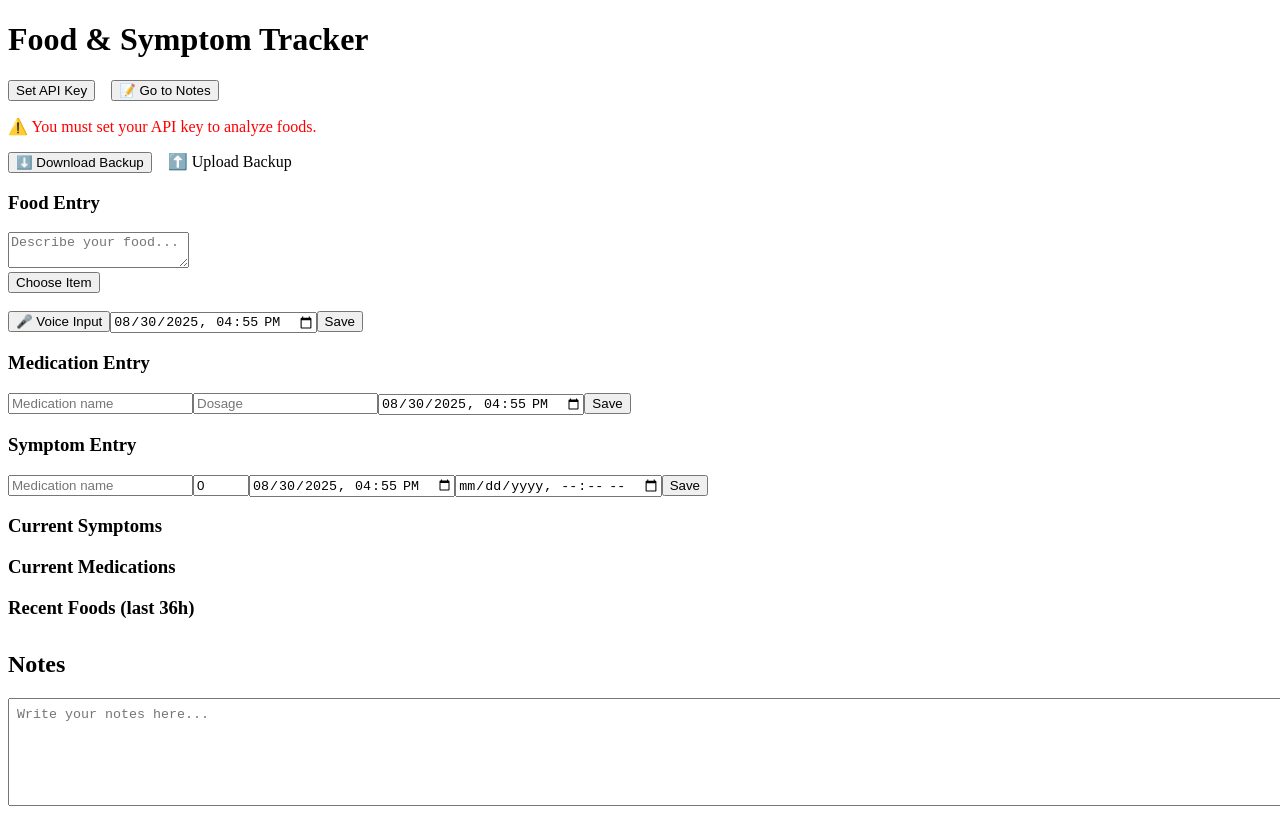
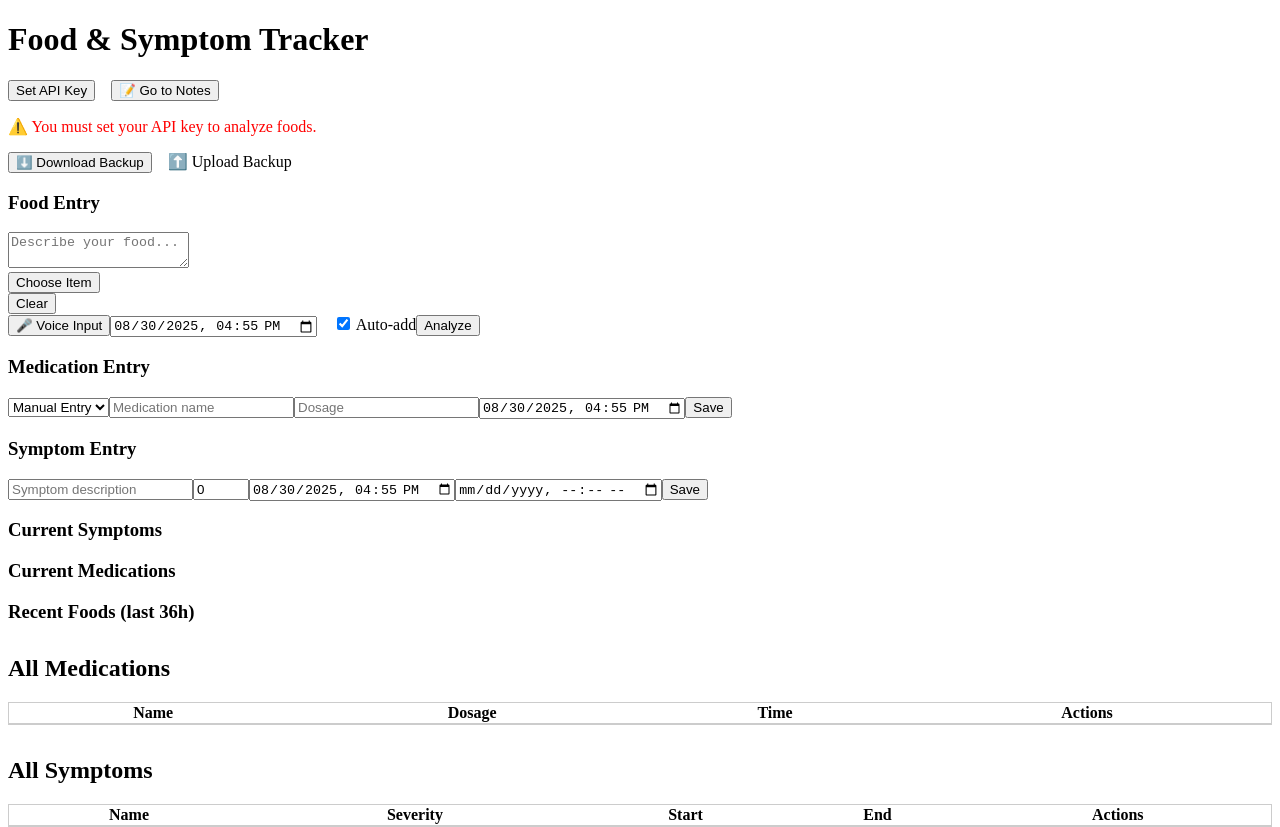
Before and after one commit to ghodulik95/food-symptom-tracker, a React (Vite) app: page / in a window 1280 px wide. Shown: the top 827 px of the page. Built offline with nearby package versions, Linux system fonts and the light colour scheme.

Commit message:
Some fixes and features

```diff
--- a/src/App.jsx
+++ b/src/App.jsx
@@ -5,6 +5,8 @@ import SymptomEntry from "./components/SymptomEntry";
 import CurrentSymptoms from "./components/CurrentSymptoms";
 import CurrentMedications from "./components/CurrentMedications";
 import RecentFoods from "./components/RecentFoods";
+import MedicationsTable from "./components/MedicationsTable";
+import SymptomsTable from "./components/SymptomsTable";
 import { initDataFile, loadData, saveData, exportData, importData } from "./services/fileSystem";
 
 function App() {
@@ -101,6 +103,14 @@ function App() {
     )
   );
 
+	const medOptionsList = Array.from(
+		new Set(
+			entries
+				.filter(e => e.type === "medication" && e.name && e.dosage)
+				.map(e => JSON.stringify({ name: e.name, dosage: e.dosage }))
+		)
+	).map(str => JSON.parse(str));
+
   return (
     <div className="App">
       <h1>Food & Symptom Tracker</h1>
@@ -133,12 +143,15 @@ function App() {
       </div>
 
       <FoodEntry onSave={addEntry} apiKey={apiKey} foodList={foodList} />
-      <MedicationEntry onSave={addEntry} medList={medList} />
+      <MedicationEntry onSave={addEntry} medList={medList} medOptionsList={medOptionsList} />
       <SymptomEntry onSave={addEntry} symptomList={symptomList} />
 
       <CurrentSymptoms entries={entries} onUpdate={updateEntry} />
       <CurrentMedications entries={entries} onUpdate={updateEntry} />
       <RecentFoods entries={entries} onDelete={handleDelete} />
+
+			<MedicationsTable entries={entries} onUpdate={updateEntry} onDelete={handleDelete} />
+			<SymptomsTable entries={entries} onUpdate={updateEntry} onDelete={handleDelete} />
 
 			{/* ✅ Notes area */}
       <div ref={notesRef} style={{ marginTop: "2rem" }}>
--- a/src/components/CurrentMedications.jsx
+++ b/src/components/CurrentMedications.jsx
@@ -1,7 +1,9 @@
 import {localNow, isToday, formatDisplayDate} from "../utils/dateutils";
 
 export default function CurrentMedications({ entries, onUpdate }) {
-  const ongoing = entries.filter(e => e.type === "medication" && isToday(e.time));
+  const ongoing = entries.filter(
+										e => e.type === "medication" && isToday(e.time))
+										.sort((a, b) => new Date(b.time) - new Date(a.time));
 
   return (
     <div className="card">
--- a/src/components/DataInputOptionalDropdown.jsx
+++ b/src/components/DataInputOptionalDropdown.jsx
@@ -1,10 +1,10 @@
-export default function DataInputOptionalDropdown({ name, setName, options }) {
+export default function DataInputOptionalDropdown({ name, setName, options, placeholder }) {
   return (
     <>
       <input
         value={name}
         onChange={(e) => setName(e.target.value)}
-        placeholder="Medication name"
+        placeholder={placeholder}
         list="medication-options"
       />
       <datalist id="medication-options">
--- a/src/components/FoodEntry.jsx
+++ b/src/components/FoodEntry.jsx
@@ -9,19 +9,16 @@ export default function FoodEntry({ onSave, apiKey, foodList }) {
   const [time, setTime] = useState(localNow());
   const [analysis, setAnalysis] = useState("");
   const [loading, setLoading] = useState(false);
+  const [autoAdd, setAutoAdd] = useState(true); // ✅ checkbox state
 
-	const isNotable = (s) => {
-		console.log(s);
-    return (
+  const isNotable = (s) =>
     s.histamineContentLowMedHigh === "Medium" ||
     s.histamineContentLowMedHigh === "High" ||
     s.histamineLiberator === "Yes" ||
     s.glutenContent === "Present" ||
     s.dyesOrAdditives === "Present" ||
     s.lactoseContent === "High" ||
-      s.fodmapCategory === "High"
-    );
-  };
+    s.fodmapCategory === "High";
 
   const handleVoice = () => startSpeechRecognition(setText);
 
@@ -30,11 +27,21 @@ export default function FoodEntry({ onSave, apiKey, foodList }) {
       alert("Please set your API key first.");
       return;
     }
+
+    // Case: analysis already done, autoAdd disabled → Save manually
+    if (!autoAdd && analysis && !loading) {
+      onSave({ type: "food", text, time, analysis });
+      return;
+    }
+
+    // Otherwise: run analysis
     setLoading(true);
     try {
       const result = await analyzeFood(text, apiKey);
       setAnalysis(result);
+      if (autoAdd) {
         onSave({ type: "food", text, time, analysis: result });
+      }
     } catch (e) {
       alert(e.message);
     } finally {
@@ -47,15 +54,42 @@ export default function FoodEntry({ onSave, apiKey, foodList }) {
   return (
     <div className="card">
       <h3>Food Entry</h3>
-      <textarea value={text} onChange={(e) => setText(e.target.value)} placeholder="Describe your food..." />
+
+      <textarea
+        value={text}
+        onChange={(e) => setText(e.target.value)}
+        placeholder="Describe your food..."
+      />
       <br />
       <PopupSelectAndFill options={foodList} onSelect={setText} />
+			<button onClick={(e) => setText("")}>Clear</button>
       <br />
+
       <button onClick={handleVoice}>🎤 Voice Input</button>
-      <input type="datetime-local" value={time} onChange={(e) => setTime(e.target.value)} />
+      <input
+        type="datetime-local"
+        value={time}
+        onChange={(e) => setTime(e.target.value)}
+      />
+
+      {/* ✅ Checkbox for auto-add */}
+      <label style={{ marginLeft: "1rem" }}>
+        <input
+          type="checkbox"
+          checked={autoAdd}
+          onChange={(e) => setAutoAdd(e.target.checked)}
+        />{" "}
+        Auto-add
+      </label>
+
       <button onClick={handleSubmit} disabled={loading}>
-        {loading ? "Analyzing..." : "Save"}
+        {loading
+          ? "Analyzing..."
+          : !autoAdd && analysis
+          ? "Save"
+          : "Analyze"}
       </button>
+
       {analysis && (
         <div style={{ marginTop: "1rem" }}>
           {notable.length > 0 ? (
--- a/src/components/MedicationEntry.jsx
+++ b/src/components/MedicationEntry.jsx
@@ -1,11 +1,31 @@
 import React, { useState } from "react";
-import {localNow} from "../utils/dateutils";
+import { localNow } from "../utils/dateutils";
 import DataInputOptionalDropdown from "./DataInputOptionalDropdown";
 
-export default function MedicationEntry({ onSave, medList }) {
+export default function MedicationEntry({ onSave, medList, medOptionsList }) {
   const [name, setName] = useState("");
   const [dosage, setDosage] = useState("");
   const [time, setTime] = useState(localNow());
+  const [useManual, setUseManual] = useState(true);
+
+	const medOptions = [
+    "Manual Entry",
+    ...new Set(medOptionsList.map((m) => `${m.name} ${m.dosage}`)),
+  ];
+
+  const handleDropdownSelect = (value) => {
+    if (value === "Manual Entry") {
+      setUseManual(true);
+      setName("");
+      setDosage("");
+    } else {
+      setUseManual(false);
+      // Split the combined "name dosage"
+      const [selectedName, ...rest] = value.split(" ");
+      setName(selectedName);
+      setDosage(rest.join(" "));
+    }
+  };
 
   const handleSubmit = () => {
     onSave({ type: "medication", name, dosage, time });
@@ -14,10 +34,39 @@ export default function MedicationEntry({ onSave, medList }) {
   return (
     <div className="card">
       <h3>Medication Entry</h3>
-      <DataInputOptionalDropdown name={name} setName={setName} options={medList} />
-			<input value={dosage} onChange={(e) => setDosage(e.target.value)} placeholder="Dosage" />
-      <input type="datetime-local" value={time} onChange={(e) => setTime(e.target.value)} />
-			<button onClick={handleSubmit}>Save</button>
+
+      {/* Dropdown for previous meds */}
+      <select onChange={(e) => handleDropdownSelect(e.target.value)}>
+        {medOptions.map((opt, i) => (
+          <option key={i} value={opt}>
+            {opt}
+          </option>
+        ))}
+      </select>
+
+      {/* Manual input fields only visible if "Manual Entry" */}
+      {useManual && (
+        <>
+          <DataInputOptionalDropdown
+            name={name}
+            setName={setName}
+            options={[...new Set(medList.map((m) => m.name))]}
+            placeholder="Medication name"
+          />
+          <input
+            value={dosage}
+            onChange={(e) => setDosage(e.target.value)}
+            placeholder="Dosage"
+          />
+        </>
+      )}
+
+      <input
+        type="datetime-local"
+        value={time}
+        onChange={(e) => setTime(e.target.value)}
+      />
+      <button onClick={handleSubmit}>Save</button>
     </div>
   );
 }
--- /dev/null
+++ b/src/components/MedicationsTable.jsx
@@ -0,0 +1,98 @@
+import React, { useState } from "react";
+
+export default function MedicationsTable({ entries, onUpdate, onDelete }) {
+  const [editId, setEditId] = useState(null);
+  const [editValues, setEditValues] = useState({ name: "", dosage: "", time: "" });
+
+  const startEdit = (med) => {
+    setEditId(med.id);
+    setEditValues({ name: med.name, dosage: med.dosage, time: med.time });
+  };
+
+  const cancelEdit = () => {
+    setEditId(null);
+    setEditValues({ name: "", dosage: "", time: "" });
+  };
+
+  const saveEdit = () => {
+    onUpdate({ id: editId, type: "medication", ...editValues });
+    cancelEdit();
+  };
+
+  return (
+    <div style={{ marginTop: "2rem" }}>
+      <h2>All Medications</h2>
+      <div style={{ maxHeight: "200px", overflowY: "auto", border: "1px solid #ccc" }}>
+        <table style={{ width: "100%", borderCollapse: "collapse" }}>
+          <thead>
+            <tr>
+              <th style={{ borderBottom: "1px solid #ccc" }}>Name</th>
+              <th style={{ borderBottom: "1px solid #ccc" }}>Dosage</th>
+              <th style={{ borderBottom: "1px solid #ccc" }}>Time</th>
+              <th style={{ borderBottom: "1px solid #ccc" }}>Actions</th>
+            </tr>
+          </thead>
+          <tbody>
+            {entries.filter(e => e.type === "medication").map(med => (
+              <tr key={med.id}>
+                <td>
+                  {editId === med.id ? (
+                    <input
+                      value={editValues.name}
+                      onChange={(e) => setEditValues({ ...editValues, name: e.target.value })}
+                    />
+                  ) : (
+                    med.name
+                  )}
+                </td>
+                <td>
+                  {editId === med.id ? (
+                    <input
+                      value={editValues.dosage}
+                      onChange={(e) => setEditValues({ ...editValues, dosage: e.target.value })}
+                    />
+                  ) : (
+                    med.dosage
+                  )}
+                </td>
+                <td>
+                  {editId === med.id ? (
+                    <input
+                      type="datetime-local"
+                      value={editValues.time}
+                      onChange={(e) => setEditValues({ ...editValues, time: e.target.value })}
+                    />
+                  ) : (
+                    med.time
+                  )}
+                </td>
+                <td>
+                  {editId === med.id ? (
+                    <>
+                      <button onClick={saveEdit}>💾 Save</button>
+                      <button onClick={cancelEdit} style={{ marginLeft: "0.5rem" }}>✖ Cancel</button>
+                    </>
+                  ) : (
+                    <>
+                      <button onClick={() => startEdit(med)}>✏️ Edit</button>
+                      <button
+                        onClick={() => {
+                          if (window.confirm(`Delete "${med.name}"?`)) {
+                            onDelete(med);
+                          }
+                        }}
+                        style={{ marginLeft: "0.5rem" }}
+                      >
+                        ❌ Delete
+                      </button>
+                    </>
+                  )}
+                </td>
+              </tr>
+            ))}
+          </tbody>
+        </table>
+      </div>
+    </div>
+  );
+}
--- a/src/components/RecentFoods.jsx
+++ b/src/components/RecentFoods.jsx
@@ -2,7 +2,7 @@ export default function RecentFoods({ entries, onDelete }) {
   const cutoff = new Date(Date.now() - 36 * 60 * 60 * 1000);
   const recent = entries.filter(
     (e) => e.type === "food" && new Date(e.time) > cutoff
-  );
+  ).sort((a, b) => new Date(b.time) - new Date(a.time));
 
   const isNotable = (s) => {
 		console.log(s);
--- a/src/components/SymptomEntry.jsx
+++ b/src/components/SymptomEntry.jsx
@@ -15,7 +15,7 @@ export default function SymptomEntry({ onSave, symptomList }) {
   return (
     <div className="card">
       <h3>Symptom Entry</h3>
-      <DataInputOptionalDropdown name={symptom} setName={setSymptom} options={symptomList} />
+			<DataInputOptionalDropdown name={symptom} setName={setSymptom} options={symptomList} placeholder={"Symptom description"} />
 			<input type="number" min="0" max="10" value={intensity} onChange={(e) => setIntensity(e.target.value)} />
       <input type="datetime-local" value={start} onChange={(e) => setStart(e.target.value)} />
       <input type="datetime-local" value={end} onChange={(e) => setEnd(e.target.value)} />
--- /dev/null
+++ b/src/components/SymptomsTable.jsx
@@ -0,0 +1,120 @@
+import React, { useState } from "react";
+
+export default function SymptomsTable({ entries, onUpdate, onDelete }) {
+  const [editId, setEditId] = useState(null);
+  const [editValues, setEditValues] = useState({
+    name: "",
+    severity: "",
+    start: "",
+    end: ""
+  });
+
+  const startEdit = (sym) => {
+    setEditId(sym.id);
+    setEditValues({
+      name: sym.name,
+      severity: sym.severity || "",
+      start: sym.start || "",
+      end: sym.end || ""
+    });
+  };
+
+  const cancelEdit = () => {
+    setEditId(null);
+    setEditValues({ name: "", severity: "", start: "", end: "" });
+  };
+
+  const saveEdit = () => {
+    onUpdate({ id: editId, type: "symptom", ...editValues });
+    cancelEdit();
+  };
+
+  return (
+    <div style={{ marginTop: "2rem" }}>
+      <h2>All Symptoms</h2>
+      <div style={{ maxHeight: "200px", overflowY: "auto", border: "1px solid #ccc" }}>
+        <table style={{ width: "100%", borderCollapse: "collapse" }}>
+          <thead>
+            <tr>
+              <th style={{ borderBottom: "1px solid #ccc" }}>Name</th>
+              <th style={{ borderBottom: "1px solid #ccc" }}>Severity</th>
+              <th style={{ borderBottom: "1px solid #ccc" }}>Start</th>
+              <th style={{ borderBottom: "1px solid #ccc" }}>End</th>
+              <th style={{ borderBottom: "1px solid #ccc" }}>Actions</th>
+            </tr>
+          </thead>
+          <tbody>
+            {entries.filter(e => e.type === "symptom").map(sym => (
+              <tr key={sym.id}>
+                <td>
+                  {editId === sym.id ? (
+                    <input
+                      value={editValues.name}
+                      onChange={(e) => setEditValues({ ...editValues, name: e.target.value })}
+                    />
+                  ) : (
+                    sym.name
+                  )}
+                </td>
+                <td>
+                  {editId === sym.id ? (
+                    <input
+                      value={editValues.severity}
+                      onChange={(e) => setEditValues({ ...editValues, severity: e.target.value })}
+                    />
+                  ) : (
+                    sym.severity || "-"
+                  )}
+                </td>
+                <td>
+                  {editId === sym.id ? (
+                    <input
+                      type="datetime-local"
+                      value={editValues.start}
+                      onChange={(e) => setEditValues({ ...editValues, start: e.target.value })}
+                    />
+                  ) : (
+                    sym.start || "-"
+                  )}
+                </td>
+                <td>
+                  {editId === sym.id ? (
+                    <input
+                      type="datetime-local"
+                      value={editValues.end}
+                      onChange={(e) => setEditValues({ ...editValues, end: e.target.value })}
+                    />
+                  ) : (
+                    sym.end || "-"
+                  )}
+                </td>
+                <td>
+                  {editId === sym.id ? (
+                    <>
+                      <button onClick={saveEdit}>💾 Save</button>
+                      <button onClick={cancelEdit} style={{ marginLeft: "0.5rem" }}>✖ Cancel</button>
+                    </>
+                  ) : (
+                    <>
+                      <button onClick={() => startEdit(sym)}>✏️ Edit</button>
+                      <button
+                        onClick={() => {
+                          if (window.confirm(`Delete symptom "${sym.name}"?`)) {
+                            onDelete(sym);
+                          }
+                        }}
+                        style={{ marginLeft: "0.5rem" }}
+                      >
+                        ❌ Delete
+                      </button>
+                    </>
+                  )}
+                </td>
+              </tr>
+            ))}
+          </tbody>
+        </table>
+      </div>
+    </div>
+  );
+}
```
Lines whose indentation alone changed are shown as unchanged.
